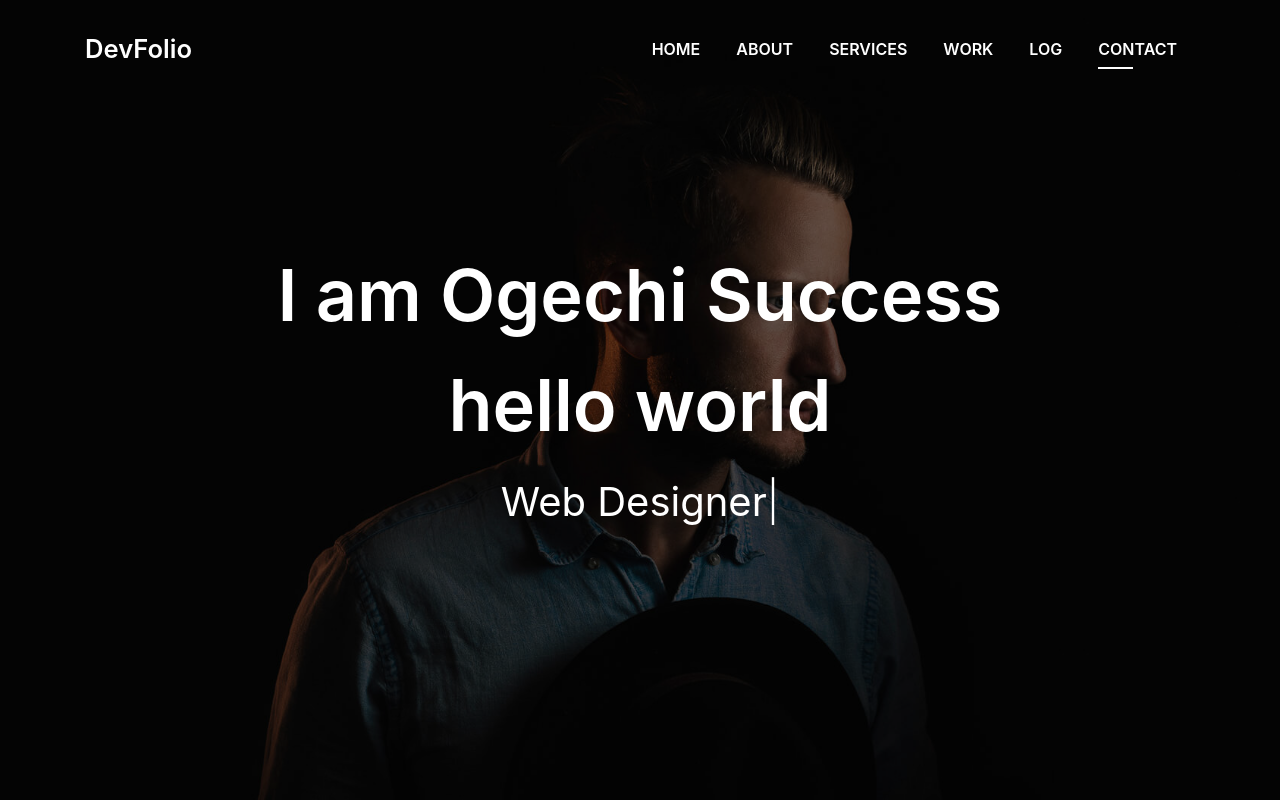
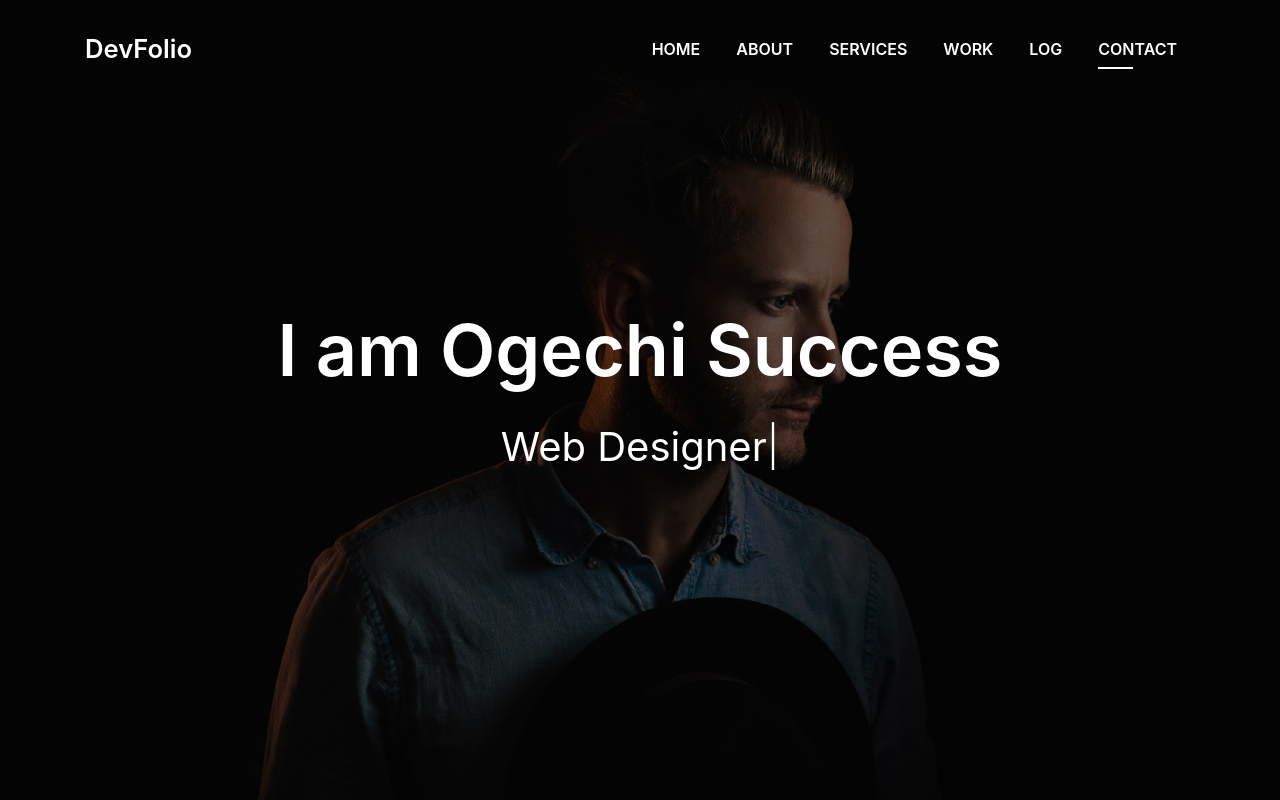
Before and after one commit to codecafehub/devfolio, a plain HTML site: page index.html in a window 1280 px wide. Shown: the top 800 px of the page. Drawn offline with Linux system fonts and the light colour scheme; files whose address does not match are found by name.

Commit message:
add h2 header

```diff
--- a/index.html
+++ b/index.html
@@ -77,8 +77,7 @@
       <div class="table-cell">
         <div class="container">
           <!--<p class="display-6 color-d">Hello, world!</p>-->
-          <h1 class="intro-title mb-4">I am Ogechi Success</h1>
-          <h2 class="intro-title mb-4">hello world</h2>
+          <h2 class="intro-title mb-4">I am Ogechi Success</h2>
           <p class="intro-subtitle"><span class="text-slider-items">CEO DevFolio,Web Developer,Web Designer,Frontend Developer,Graphic Designer</span><strong class="text-slider"></strong></p>
           <!-- <p class="pt-3"><a class="btn btn-primary btn js-scroll px-4" href="#about" role="button">Learn More</a></p> -->
         </div>
```
